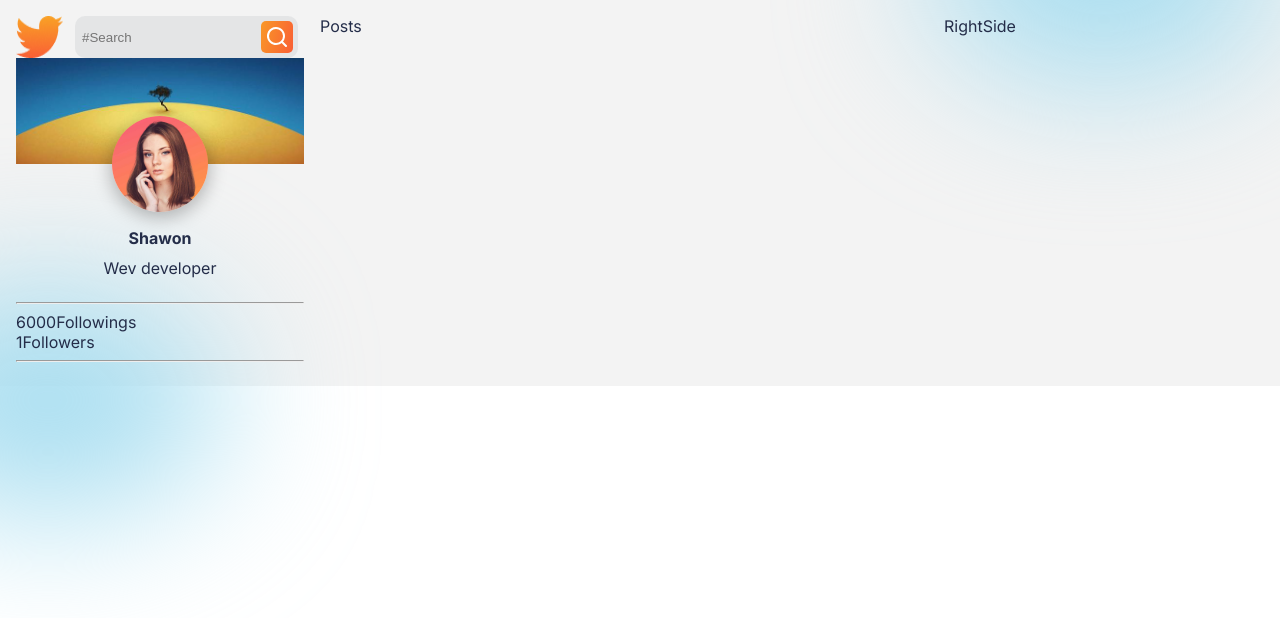
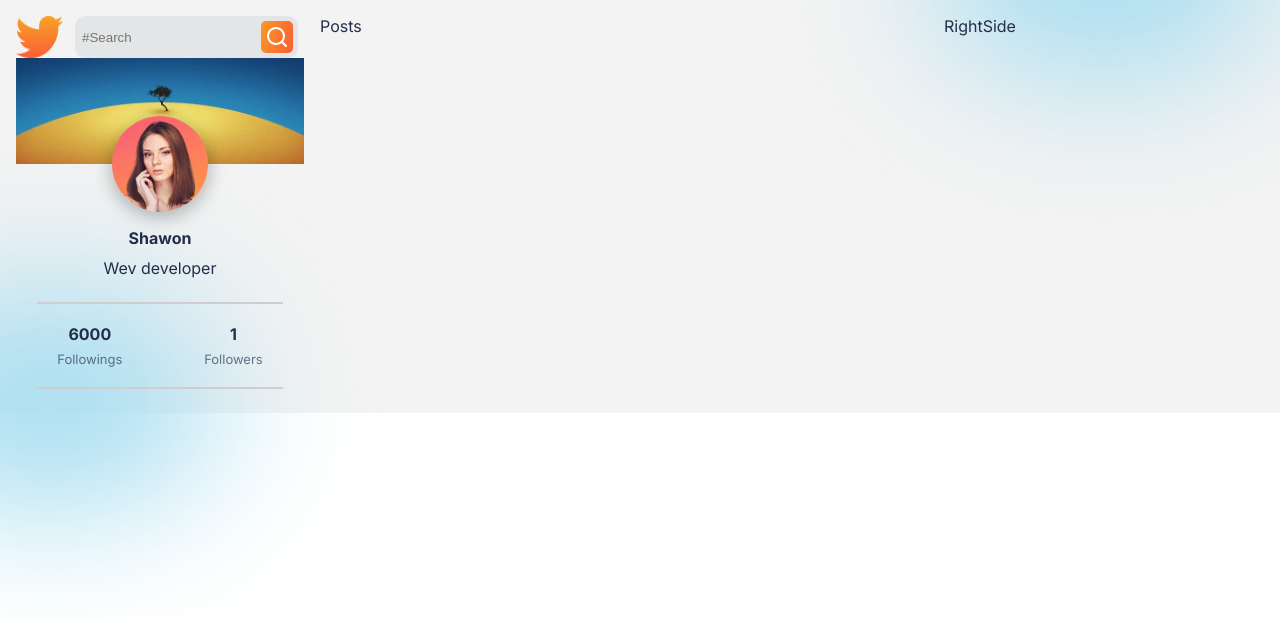
Before and after one commit to shakhawatsalam/socialmedia-fb, a React (Create React App) app: page / in a window 1280 px wide. Shown: the top 618 px of the page. Built offline with nearby package versions, Linux system fonts and the light colour scheme.

Commit message:
working on vl

```diff
--- a/src/components/ProfileCard/ProfileCard.css
+++ b/src/components/ProfileCard/ProfileCard.css
@@ -36,3 +36,36 @@
 }
 
 /* follow status */
+
+.followStatus{
+    display: flex;
+    flex-direction: column;
+    align-items: center;
+    justify-content: center;
+    gap: 0.75rem;
+}
+.followStatus > hr {
+    width: 85%;
+    border: 1px solid var(--hrColor);
+}
+.followStatus > div {
+    display: flex;
+    gap: 1rem;
+    width: 80%;
+    justify-content: space-around;
+    align-items: center;
+}
+.follow{
+    display: flex;
+    flex-direction: column;
+    gap: 0.4rem;
+    align-items: center;
+    justify-content: center;
+}
+.follow > span:nth-of-type(1){
+    font-weight : bold;
+}
+.follow > span:nth-of-type(2){
+    color: var(--gray);
+    font-size: 13px;
+}
```
